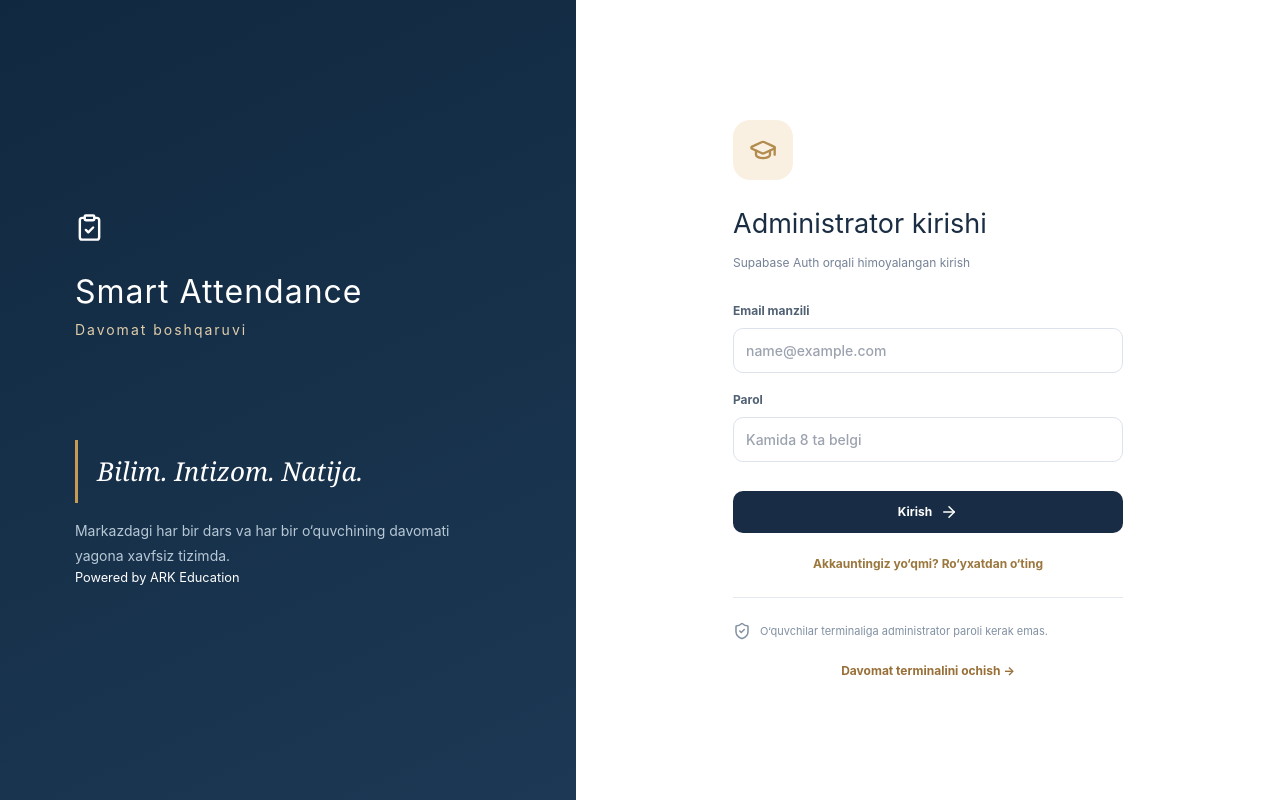
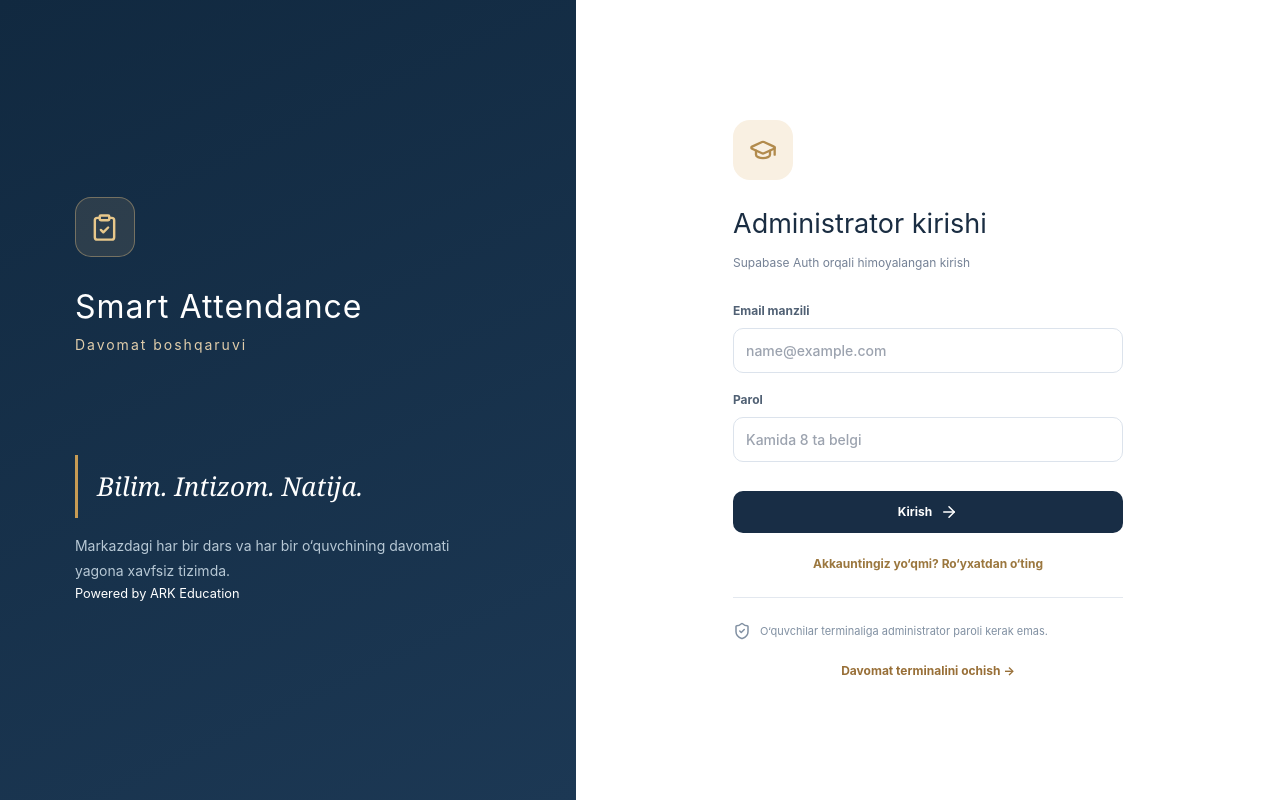
Before and after one commit to rajabovz801-ai/ark-tracker, a Next.js app: page /login in a window 1280 px wide. Built offline with nearby package versions, Linux system fonts and the light colour scheme.

Commit message:
style: compact checkmark icon on welcome screen

```diff
--- a/app/globals.css
+++ b/app/globals.css
@@ -146,3 +146,5 @@
  .mobile-group-icon{width:34px;height:34px}
  .mobile-group-head .badge{padding:5px 6px}
 }
+
+.login-brand-mark{width:60px;height:60px;display:grid;place-items:center;background:rgba(224,189,131,.12);border:1px solid rgba(224,189,131,.4);border-radius:16px;color:#e8c88b}
```
